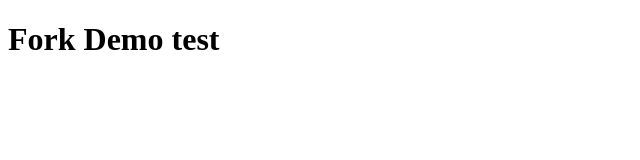
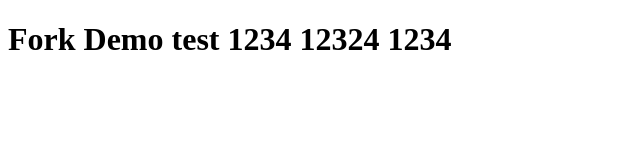
Before and after one commit to jhonkaman/fork-demo, a plain HTML site: page index.html in a window 1280 px wide. Shown: the whole page, without its empty margins (0-640 px from the left). Drawn offline with Linux system fonts and the light colour scheme.

Commit message:
Update index.html

```diff
--- a/index.html
+++ b/index.html
@@ -9,6 +9,6 @@
 </head>
 
 <body>
-  <h1>Fork Demo test</h1>
+  <h1>Fork Demo test 1234 12324 1234</h1>
 </body>
 </html>
```
